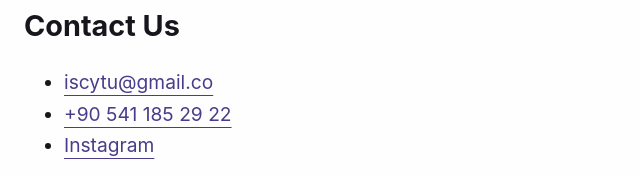
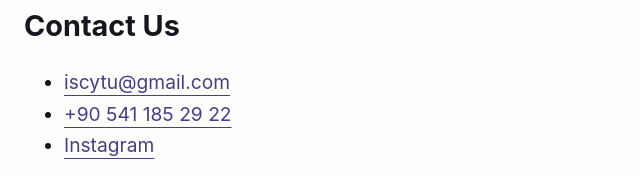
Before and after one commit to Zarqa-Team/website, a plain HTML site: page index.html in a window 1280 px wide. Shown: the part 4520-4697 px from the top of the page, 0-640 px from the left. Drawn offline with Linux system fonts and the light colour scheme.

Commit message:
fix email typo

```diff
--- a/index.html
+++ b/index.html
@@ -374,7 +374,7 @@
     <section>
       <h2 id="contact">Contact Us</h2>
       <ul>
-        <li><a href="mailto:iscytu@gmail.com">iscytu@gmail.co</a></li>
+        <li><a href="mailto:iscytu@gmail.com">iscytu@gmail.com</a></li>
         <li><a href="tel:+905411852922">+90 541 185 29 22</a></li>
         <li><a href="https://www.instagram.com/ytu.uok/">Instagram</a></li>
       </ul>
```
